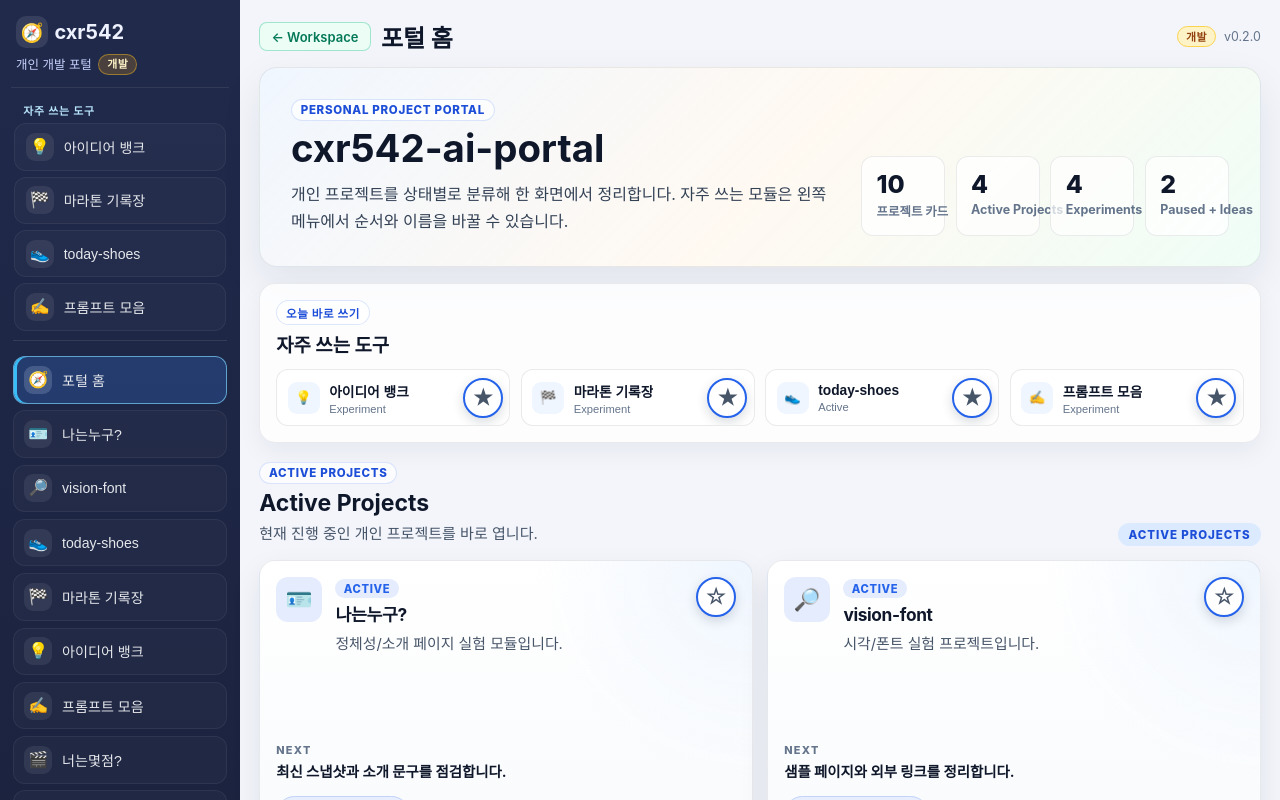
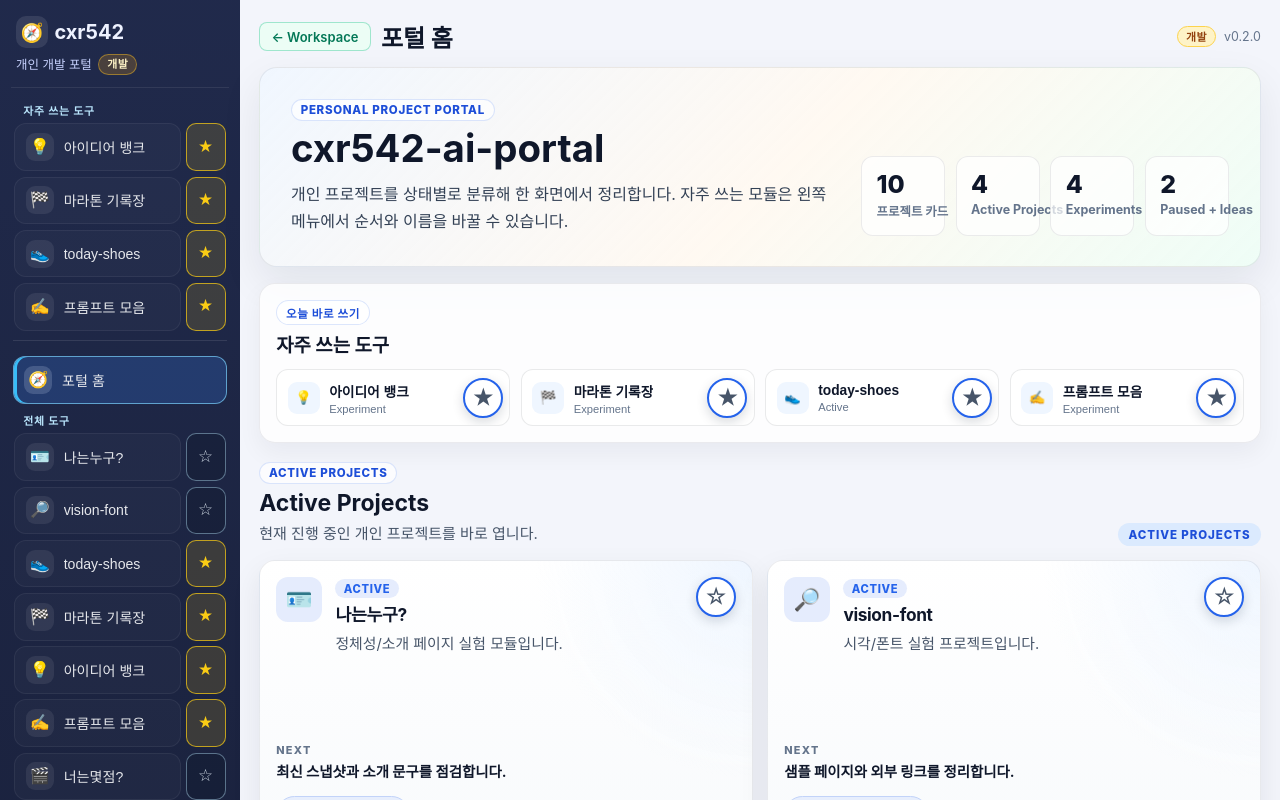
Before and after one commit to cxr542/cxr542-portal, a React (Vite) app: page / in a window 1280 px wide. Shown: the top 800 px of the page. Built offline with nearby package versions, Linux system fonts and the light colour scheme.

Commit message:
Improve portal menu favorite controls

```diff
--- a/src/App.css
+++ b/src/App.css
@@ -151,6 +151,60 @@
   margin-bottom: 0.5rem;
   padding: 0.1rem 0.1rem 0.6rem;
   border-bottom: 1px solid rgba(255, 255, 255, 0.1);
+}
+
+.sidebar-all-tools {
+  display: flex;
+  flex-direction: column;
+  gap: 0.35rem;
+  padding: 0.1rem 0.1rem 0.35rem;
+}
+
+.sidebar-menu-item {
+  display: flex;
+  align-items: stretch;
+  gap: 0.3rem;
+  min-width: 0;
+}
+
+.sidebar-menu-item .nav-btn {
+  min-width: 0;
+  flex: 1;
+}
+
+.sidebar-favorite-toggle {
+  flex: 0 0 2.5rem;
+  width: 2.5rem;
+  min-width: 2.5rem;
+  min-height: 2.5rem;
+  display: inline-flex;
+  align-items: center;
+  justify-content: center;
+  padding: 0;
+  border: 1px solid rgba(186, 230, 253, 0.42);
+  border-radius: 10px;
+  background: rgba(15, 23, 42, 0.3);
+  color: #cbd5e1;
+  font-size: 1.05rem;
+  line-height: 1;
+  cursor: pointer;
+}
+
+.sidebar-favorite-toggle:hover,
+.sidebar-favorite-toggle:focus-visible {
+  border-color: #facc15;
+  color: #fde68a;
+}
+
+.sidebar-favorite-toggle.is-favorite {
+  border-color: rgba(250, 204, 21, 0.7);
+  background: rgba(250, 204, 21, 0.14);
+  color: #facc15;
+}
+
+.sidebar-favorite-toggle:focus-visible {
+  outline: 3px solid #7dd3fc;
+  outline-offset: 2px;
 }
 
 .sidebar-favorites__title {
--- a/src/App.jsx
+++ b/src/App.jsx
@@ -921,6 +921,7 @@ function App() {
         onOpenNavLabels={() => setNavLabelsOpen(true)}
         onOpenNavOrder={() => setNavOrderOpen(true)}
         favoriteIds={favoriteIds}
+        onToggleFavorite={handleFavoriteToggle}
       />
       <main className={`content${moduleHasEmbed(activeModule) ? ' content--embed' : ''}`}>
         <header className="content-header">
--- a/src/components/PortalSidebar.jsx
+++ b/src/components/PortalSidebar.jsx
@@ -15,6 +15,7 @@ export default function PortalSidebar({
   fontScale,
   onFontScaleChange,
   favoriteIds,
+  onToggleFavorite,
 }) {
   const [settingsOpen, setSettingsOpen] = useState(false);
 
@@ -36,6 +37,38 @@ export default function PortalSidebar({
   const workspaceUrl = getWorkspaceUrl();
   const favoritesById = new Map(navItems.map((item) => [item.id, item]));
   const favoriteItems = favoriteIds.map((id) => favoritesById.get(id)).filter(Boolean);
+  const renderProjectMenuItem = (item) => {
+    const label = labels[item.id] || item.defaultLabel;
+    const isFavorite = favoriteIds.includes(item.id);
+
+    return (
+      <div key={item.id} className="sidebar-menu-item">
+        <button
+          type="button"
+          className={`nav-btn nav-btn--module${activeModule === item.id ? ' active' : ''}`}
+          onClick={() => onModuleChange(item.id)}
+          {...navTooltipProps(item)}
+        >
+          <span className="nav-btn__icon" aria-hidden="true">{item.icon}</span>
+          <span className="nav-btn__label">{label}</span>
+        </button>
+        <button
+          type="button"
+          className={`sidebar-favorite-toggle${isFavorite ? ' is-favorite' : ''}`}
+          onClick={(event) => {
+            event.preventDefault();
+            event.stopPropagation();
+            onToggleFavorite(item.id);
+          }}
+          aria-label={`${label} ${isFavorite ? '자주 쓰는 도구에서 제거' : '자주 쓰는 도구에 추가'}`}
+          aria-pressed={isFavorite}
+          title={isFavorite ? '자주 쓰는 도구에서 제거' : '자주 쓰는 도구에 추가'}
+        >
+          {isFavorite ? '★' : '☆'}
+        </button>
+      </div>
+    );
+  };
 
   return (
     <aside className="sidebar" id="portal-sidebar" aria-label="포털 메뉴">
@@ -56,42 +89,24 @@ export default function PortalSidebar({
         <section className="sidebar-favorites" aria-labelledby="sidebar-favorites-title">
           <span id="sidebar-favorites-title" className="sidebar-favorites__title">자주 쓰는 도구</span>
           {favoriteItems.length > 0 ? (
-            favoriteItems.map((item) => {
-              const label = labels[item.id] || item.defaultLabel;
-              return (
-                <button
-                  key={item.id}
-                  type="button"
-                  className={`nav-btn nav-btn--favorite${activeModule === item.id ? ' active' : ''}`}
-                  onClick={() => onModuleChange(item.id)}
-                  {...navTooltipProps(item)}
-                >
-                  <span className="nav-btn__icon" aria-hidden="true">{item.icon}</span>
-                  <span className="nav-btn__label">{label}</span>
-                </button>
-              );
-            })
+            favoriteItems.map(renderProjectMenuItem)
           ) : (
             <p className="sidebar-favorites__empty">자주 쓰는 도구를 추가해보세요.</p>
           )}
         </section>
-        {navItems.map((item) => {
-          const label = labels[item.id] || item.defaultLabel;
-          return (
-            <button
-              key={item.id}
-              type="button"
-              className={`nav-btn${activeModule === item.id ? ' active' : ''}`}
-              onClick={() => onModuleChange(item.id)}
-              {...navTooltipProps(item)}
-            >
-              <span className="nav-btn__icon" aria-hidden="true">
-                {item.icon}
-              </span>
-              <span className="nav-btn__label">{label}</span>
-            </button>
-          );
-        })}
+        <button
+          type="button"
+          className={`nav-btn${activeModule === 'home' ? ' active' : ''}`}
+          onClick={() => onModuleChange('home')}
+          {...navTooltipProps(navItems.find((item) => item.id === 'home') || navItems[0])}
+        >
+          <span className="nav-btn__icon" aria-hidden="true">🧭</span>
+          <span className="nav-btn__label">{labels.home || '포털 홈'}</span>
+        </button>
+        <section className="sidebar-all-tools" aria-labelledby="sidebar-all-tools-title">
+          <span id="sidebar-all-tools-title" className="sidebar-favorites__title">전체 도구</span>
+          {navItems.filter((item) => item.id !== 'home').map(renderProjectMenuItem)}
+        </section>
       </nav>
 
       <div className="sidebar__bottom">
```
Also changed, not shown: 2 other files (tests, documents, lock files or other folders).
